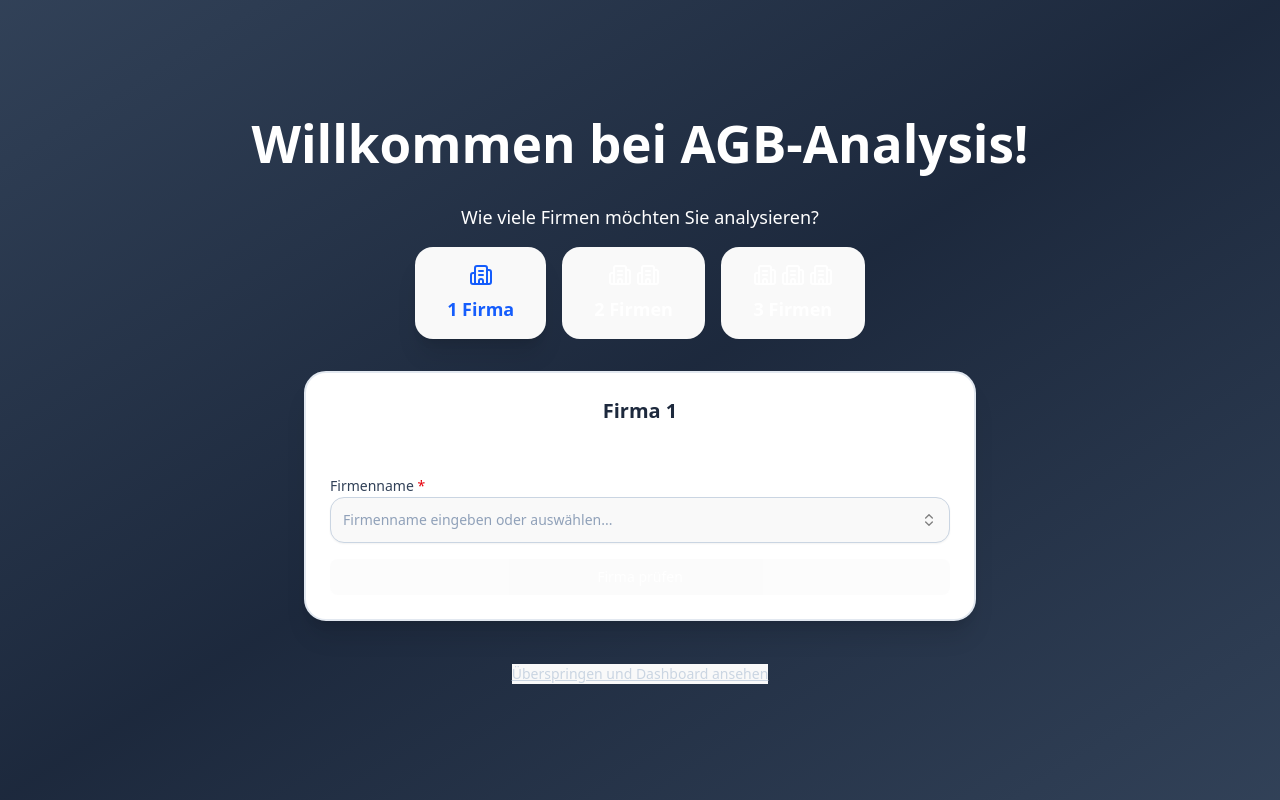
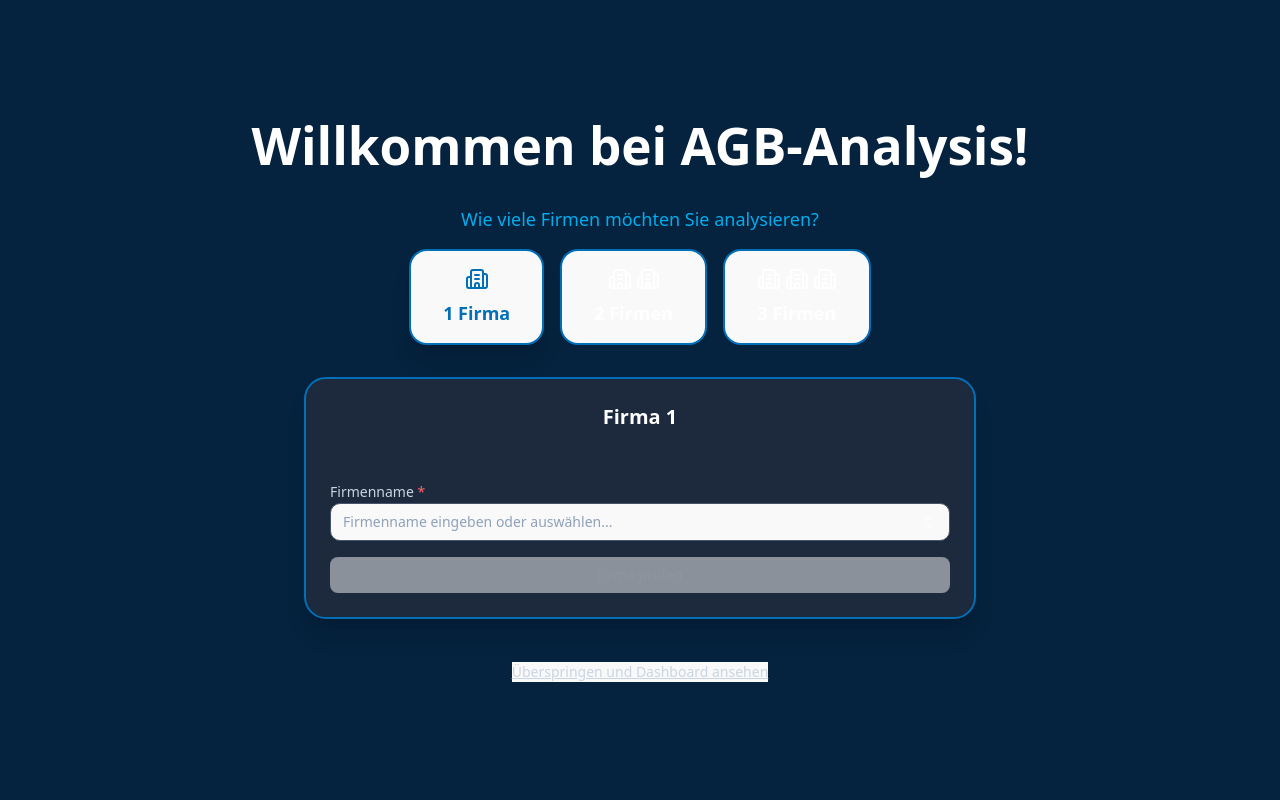
Before and after one commit to spvapech/EPA-Bachelorprojekt, a React app in the folder frontend/: page /welcome in a window 1280 px wide. Built offline with nearby package versions, Linux system fonts and the light colour scheme; the HTML template or start-up script is replaced by a standard one.

Commit message:
Update frontend style and Function

```diff
--- a/frontend/src/components/CompanySearchSelect.jsx
+++ b/frontend/src/components/CompanySearchSelect.jsx
@@ -98,11 +98,14 @@ export function CompanySearchSelect({
                 >
                     <span className={cn(
                         "truncate",
-                        !value && (isDark ? "text-slate-400" : "text-slate-400")
+                        value ? "text-white" : (isDark ? "text-slate-400" : "text-slate-400")
                     )}>
                         {value || "Firmenname eingeben oder auswählen..."}
                     </span>
-                    <ChevronsUpDown className="ml-2 h-4 w-4 shrink-0 opacity-50" />
+                    <ChevronsUpDown className={cn(
+                        "ml-2 h-4 w-4 shrink-0",
+                        isDark ? "text-white opacity-70" : "opacity-50"
+                    )} />
                 </Button>
             </PopoverTrigger>
             <PopoverContent
@@ -114,7 +117,9 @@ export function CompanySearchSelect({
             >
                 <Command
                     shouldFilter={false}
-                    className={cn(isDark && "bg-slate-800")}
+                    className={cn(
+                        isDark && "bg-slate-800 [&_[cmdk-input-wrapper]_svg]:text-white [&_[cmdk-input]]:text-white"
+                    )}
                 >
                     <CommandInput
                         placeholder="Firma suchen..."
@@ -155,13 +160,13 @@ export function CompanySearchSelect({
                                                 setOpen(false)
                                             }}
                                             className={cn(
-                                                "mt-2 px-4 py-2 rounded-lg font-medium text-sm transition-colors",
+                                                "mt-2 px-4 py-2 rounded-lg font-medium text-sm transition-all cursor-pointer active:scale-95",
                                                 isDark
                                                     ? "bg-blue-600 hover:bg-blue-700 text-white"
                                                     : "bg-blue-500 hover:bg-blue-600 text-white"
                                             )}
                                         >
-                                            + Neue Firma analysieren?
+                                            + Neue Firma analysieren
                                         </button>
                                     )}
                                 </div>
--- a/frontend/src/pages/Dashboard.jsx
+++ b/frontend/src/pages/Dashboard.jsx
@@ -900,7 +900,7 @@ export default function Dashboard() {
                         <div className="px-6 py-4">
                             {/* Greeting Section */}
                             <div className="mb-6 pb-4 border-b border-slate-700">
-                                <h1 className="text-2xl font-bold mb-2">Willkommen!</h1>
+                                <h1 className="text-2xl font-bold mb-2">AGB-Analysis</h1>
                                 <p className="text-sm text-slate-300">
                                     Wählen Sie eine Firma aus, um die Analyse zu starten.
                                 </p>
--- a/frontend/src/pages/Welcome.jsx
+++ b/frontend/src/pages/Welcome.jsx
@@ -33,13 +33,33 @@ export default function Welcome() {
         })
     }
 
+    const removeFile = (companyIndex, fileIndex) => {
+        const company = companies[companyIndex]
+        const updatedFiles = company.files.filter((_, idx) => idx !== fileIndex)
+        updateCompany(companyIndex, { files: updatedFiles })
+    }
+
+    const handleCreateNewCompany = (companyIndex, companyName) => {
+        // Direkt als neue Firma markieren und Upload-Bereich öffnen
+        updateCompany(companyIndex, {
+            companyQuery: companyName,
+            existsInDB: false,
+            isChecked: true,
+            selectedCompany: null,
+            companyId: null
+        })
+    }
+
     const handleFileChange = (companyIndex, e) => {
         const selectedFiles = Array.from(e.target.files || [])
 
         if (selectedFiles.length === 0) return
 
+        const existingFiles = companies[companyIndex].files
+        const combinedFiles = [...existingFiles, ...selectedFiles]
+
         // Max 2 files
-        if (selectedFiles.length > 2) {
+        if (combinedFiles.length > 2) {
             setError("Maximal 2 Dateien pro Firma erlaubt")
             return
         }
@@ -57,7 +77,7 @@ export default function Welcome() {
             }
         }
 
-        updateCompany(companyIndex, { files: selectedFiles })
+        updateCompany(companyIndex, { files: combinedFiles })
         setError("")
     }
 
@@ -78,9 +98,11 @@ export default function Welcome() {
 
         if (e.dataTransfer.files && e.dataTransfer.files.length > 0) {
             const droppedFiles = Array.from(e.dataTransfer.files)
+            const existingFiles = companies[companyIndex].files
+            const combinedFiles = [...existingFiles, ...droppedFiles]
 
             // Max 2 files
-            if (droppedFiles.length > 2) {
+            if (combinedFiles.length > 2) {
                 setError("Maximal 2 Dateien pro Firma erlaubt")
                 return
             }
@@ -97,7 +119,7 @@ export default function Welcome() {
                 }
             }
 
-            updateCompany(companyIndex, { files: droppedFiles })
+            updateCompany(companyIndex, { files: combinedFiles })
             setError("")
         }
     }
@@ -301,7 +323,7 @@ export default function Welcome() {
     }
 
     return (
-        <div className="min-h-screen bg-gradient-to-br from-slate-700 via-slate-800 to-slate-700 flex items-center justify-center p-4 py-12">
+        <div className="min-h-screen flex items-center justify-center p-4 py-12" style={{backgroundColor: '#05223e'}}>
             <div className="w-full max-w-6xl">
                 {/* Welcome Header */}
                 <div className="text-center mb-8">
@@ -315,16 +337,16 @@ export default function Welcome() {
 
                 {/* Mode Selection */}
                 <div className="mb-8">
-                    <p className="text-center text-white mb-4 text-lg font-medium">
+                    <p className="text-center mb-4 text-lg font-medium" style={{color: '#00aded'}}>
                         Wie viele Firmen möchten Sie analysieren?
                     </p>
                     <div className="flex justify-center gap-4">
                         <button
                             onClick={() => setMode(1)}
-                            className={`px-8 py-4 rounded-2xl font-bold text-lg transition-all transform hover:scale-105 ${
+                            className={`px-8 py-4 rounded-2xl font-bold text-lg transition-all transform hover:scale-105 border-2 ${
                                 mode === 1
-                                    ? 'bg-white text-blue-600 shadow-xl'
-                                    : 'bg-white/20 text-white hover:bg-white/30'
+                                    ? 'bg-white text-[#026fb6] shadow-xl border-[#026fb6]'
+                                    : 'bg-white/20 text-white hover:bg-white/30 border-[#026fb6]'
                             }`}
                         >
                             <Building2 className="h-6 w-6 mx-auto mb-2" />
@@ -332,10 +354,10 @@ export default function Welcome() {
                         </button>
                         <button
                             onClick={() => setMode(2)}
-                            className={`px-8 py-4 rounded-2xl font-bold text-lg transition-all transform hover:scale-105 ${
+                            className={`px-8 py-4 rounded-2xl font-bold text-lg transition-all transform hover:scale-105 border-2 ${
                                 mode === 2
-                                    ? 'bg-white text-blue-600 shadow-xl'
-                                    : 'bg-white/20 text-white hover:bg-white/30'
+                                    ? 'bg-white text-[#026fb6] shadow-xl border-[#026fb6]'
+                                    : 'bg-white/20 text-white hover:bg-white/30 border-[#026fb6]'
                             }`}
                         >
                             <div className="flex gap-1 justify-center mb-2">
@@ -346,10 +368,10 @@ export default function Welcome() {
                         </button>
                         <button
                             onClick={() => setMode(3)}
-                            className={`px-8 py-4 rounded-2xl font-bold text-lg transition-all transform hover:scale-105 ${
+                            className={`px-8 py-4 rounded-2xl font-bold text-lg transition-all transform hover:scale-105 border-2 ${
                                 mode === 3
-                                    ? 'bg-white text-blue-600 shadow-xl'
-                                    : 'bg-white/20 text-white hover:bg-white/30'
+                                    ? 'bg-white text-[#026fb6] shadow-xl border-[#026fb6]'
+                                    : 'bg-white/20 text-white hover:bg-white/30 border-[#026fb6]'
                             }`}
                         >
                             <div className="flex gap-1 justify-center mb-2">
@@ -365,9 +387,9 @@ export default function Welcome() {
                 {/* Company Upload Cards */}
                 <div className={`grid gap-6 mb-6 ${mode === 1 ? 'grid-cols-1 max-w-2xl mx-auto' : mode === 2 ? 'grid-cols-2' : 'grid-cols-3'}`}>
                     {companies.slice(0, mode).map((company, index) => (
-                        <Card key={index} className="rounded-3xl shadow-xl border-2 border-slate-200">
+                        <Card key={index} className="rounded-3xl shadow-xl border-2 bg-slate-800" style={{borderColor: '#026fb6'}}>
                             <CardHeader className="text-center pb-4">
-                                <CardTitle className="text-xl font-bold text-slate-800">
+                                <CardTitle className="text-xl font-bold text-white">
                                     Firma {index + 1}
                                 </CardTitle>
 
@@ -376,13 +398,15 @@ export default function Welcome() {
                             <CardContent className="space-y-4">
                                 {/* Company Name Input */}
                                 <div className="space-y-2">
-                                    <label className="text-sm font-medium text-slate-700">
-                                        Firmenname <span className="text-red-600">*</span>
+                                    <label className="text-sm font-medium text-slate-300">
+                                        Firmenname <span className="text-red-400">*</span>
                                     </label>
                                     <CompanySearchSelect
                                         value={company.companyQuery}
                                         onValueChange={(value) => updateCompany(index, { companyQuery: value, isChecked: false })}
                                         onCompanySelect={(comp) => handleCompanySelect(index, comp)}
+                                        onCreateNew={(companyName) => handleCreateNewCompany(index, companyName)}
+                                        variant="dark"
                                     />
                                 </div>
 
@@ -407,8 +431,8 @@ export default function Welcome() {
                                 {/* Status after check */}
                                 {company.isChecked && (
                                     <>
-                                        <div className={`p-3 rounded-lg ${company.existsInDB ? 'bg-green-50 border border-green-200' : 'bg-blue-50 border border-blue-200'}`}>
-                                            <p className={`text-sm font-medium ${company.existsInDB ? 'text-green-700' : 'text-blue-700'}`}>
+                                        <div className={`p-3 rounded-lg ${company.existsInDB ? 'bg-green-900/30 border border-green-700' : 'bg-blue-900/30 border border-blue-700'}`}>
+                                            <p className={`text-sm font-medium ${company.existsInDB ? 'text-green-300' : 'text-blue-300'}`}>
                                                 {company.existsInDB
                                                     ? `✓ Firma "${company.companyQuery}" existiert bereits`
                                                     : `Neue Firma "${company.companyQuery}" - Dateien hochladen`}
@@ -438,8 +462,8 @@ export default function Welcome() {
                                                 ) : (
                                                     <span
                                                     className="
-                                                        text-blue-600 underline underline-offset-4
-                                                        hover:text-blue-700
+                                                        text-blue-400 underline underline-offset-4
+                                                        hover:text-blue-300
                                                         cursor-pointer
                                                         disabled:cursor-not-allowed
                                                     "
@@ -459,8 +483,8 @@ export default function Welcome() {
                                     <div
                                         className={`border-2 border-dashed rounded-xl p-6 text-center transition-colors ${
                                             dragActive === index
-                                                ? 'border-blue-500 bg-blue-50'
-                                                : 'border-slate-300 hover:border-blue-400'
+                                                ? 'border-blue-400 bg-blue-900/20'
+                                                : 'border-slate-600 hover:border-blue-500'
                                         }`}
                                         onDragEnter={(e) => handleDrag(e, index)}
                                         onDragLeave={(e) => handleDrag(e, index)}
@@ -479,23 +503,23 @@ export default function Welcome() {
                                             htmlFor={`file-upload-${index}`}
                                             className="cursor-pointer flex flex-col items-center gap-3"
                                         >
-                                            <div className="h-16 w-16 rounded-full bg-blue-100 flex items-center justify-center">
-                                                <FileSpreadsheet className="h-8 w-8 text-blue-600" />
+                                            <div className="h-16 w-16 rounded-full bg-blue-900 flex items-center justify-center">
+                                                <FileSpreadsheet className="h-8 w-8 text-blue-400" />
                                             </div>
                                             <div>
-                                                <p className="text-base font-semibold text-slate-700 mb-1">
+                                                <p className="text-base font-semibold text-white mb-1">
                                                     {company.files.length > 0
                                                         ? `${company.files.length} Datei(en) ausgewählt`
                                                         : "Excel-Dateien auswählen"}
                                                 </p>
-                                                <p className="text-sm text-slate-500 font-medium">
+                                                <p className="text-sm text-slate-300 font-medium">
                                                     Genau 2 Dateien erforderlich (.xlsx oder .xls)
                                                 </p>
                                                 <p className="text-xs text-slate-400 mt-1">
                                                     Oder per Drag & Drop hier ablegen
                                                 </p>
                                                 {company.files.length === 1 && (
-                                                    <p className="text-xs text-orange-600 mt-2 font-medium">
+                                                    <p className="text-xs text-orange-400 mt-2 font-medium">
                                                         ⚠️ Bitte wählen Sie noch eine 2. Datei aus
                                                     </p>
                                                 )}
@@ -506,20 +530,20 @@ export default function Welcome() {
                                         {company.files.length > 0 && (
                                             <div className="mt-4 space-y-2">
                                                 {company.files.map((file, fileIdx) => (
-                                                    <div key={fileIdx} className="bg-green-50 border border-green-200 rounded-lg p-3 flex items-center gap-2">
-                                                        <FileSpreadsheet className="h-4 w-4 text-green-600 flex-shrink-0" />
+                                                    <div key={fileIdx} className="bg-green-900/30 border border-green-700 rounded-lg p-3 flex items-center gap-2">
+                                                        <FileSpreadsheet className="h-4 w-4 text-green-400 flex-shrink-0" />
                                                         <div className="flex-1 text-left">
-                                                            <p className="text-sm font-semibold text-green-800 truncate">{file.name}</p>
-                                                            <p className="text-xs text-green-600">
+                                                            <p className="text-sm font-semibold text-green-300 truncate">{file.name}</p>
+                                                            <p className="text-xs text-green-400">
                                                                 {(file.size / 1024).toFixed(2)} KB
                                                             </p>
                                                         </div>
                                                         <button
                                                             onClick={() => removeFile(index, fileIdx)}
-                                                            className="p-1 hover:bg-red-100 rounded transition-colors group"
+                                                            className="p-1 hover:bg-red-900/30 rounded transition-colors group"
                                                             title="Datei entfernen"
                                                         >
-                                                            <X className="h-4 w-4 text-green-600 group-hover:text-red-600" />
+                                                            <X className="h-4 w-4 text-green-400 group-hover:text-red-400" />
                                                         </button>
                                                     </div>
                                                 ))}
@@ -534,7 +558,7 @@ export default function Welcome() {
 
                 {/* Error Message */}
                 {error && (
-                    <div className="max-w-2xl mx-auto mb-6 bg-red-100 border-2 border-red-300 rounded-2xl p-4 text-red-700 text-sm">
+                    <div className="max-w-2xl mx-auto mb-6 bg-red-900/30 border-2 border-red-700 rounded-2xl p-4 text-red-300 text-sm">
                         {error}
                     </div>
                 )}
```
